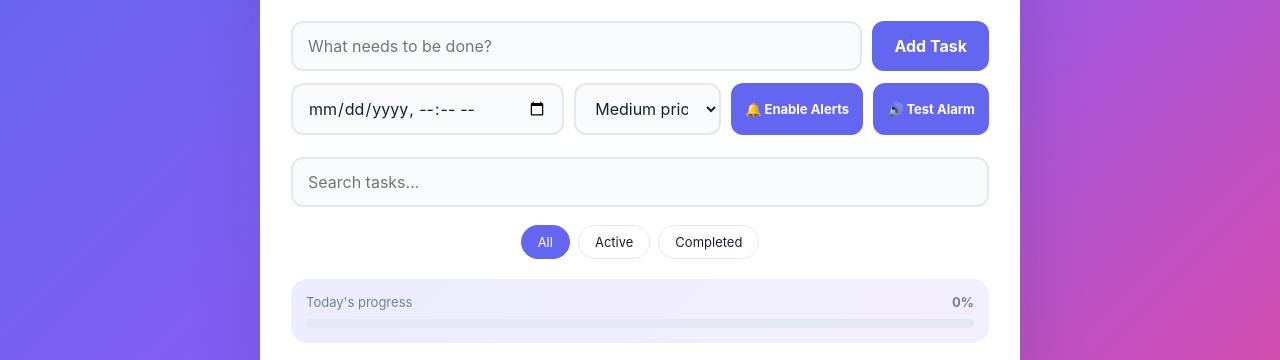
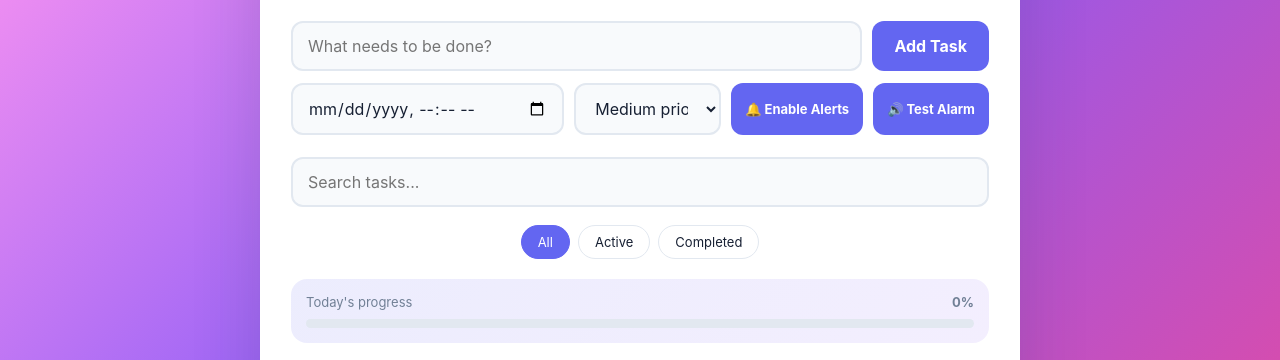
Before and after one commit to bhapris-glitch/Todo-list-, a plain HTML site: page index.html in a window 1280 px wide. Shown: the part 155-515 px from the top of the page. Drawn offline with Linux system fonts and the light colour scheme.

Commit message:
Update index.html

```diff
--- a/index.html
+++ b/index.html
@@ -43,7 +43,7 @@
             align-items: center;
             color: var(--text);
             font-family: Inter, "Segoe UI", sans-serif;
-            background: linear-gradient(135deg, #6366f1, #8b5cf6 45%, #ec4899);
+            background: linear-gradient(135deg, #ff96f1, #8b5cf6 45%, #ec4899);
         }
 
         .container {
```
